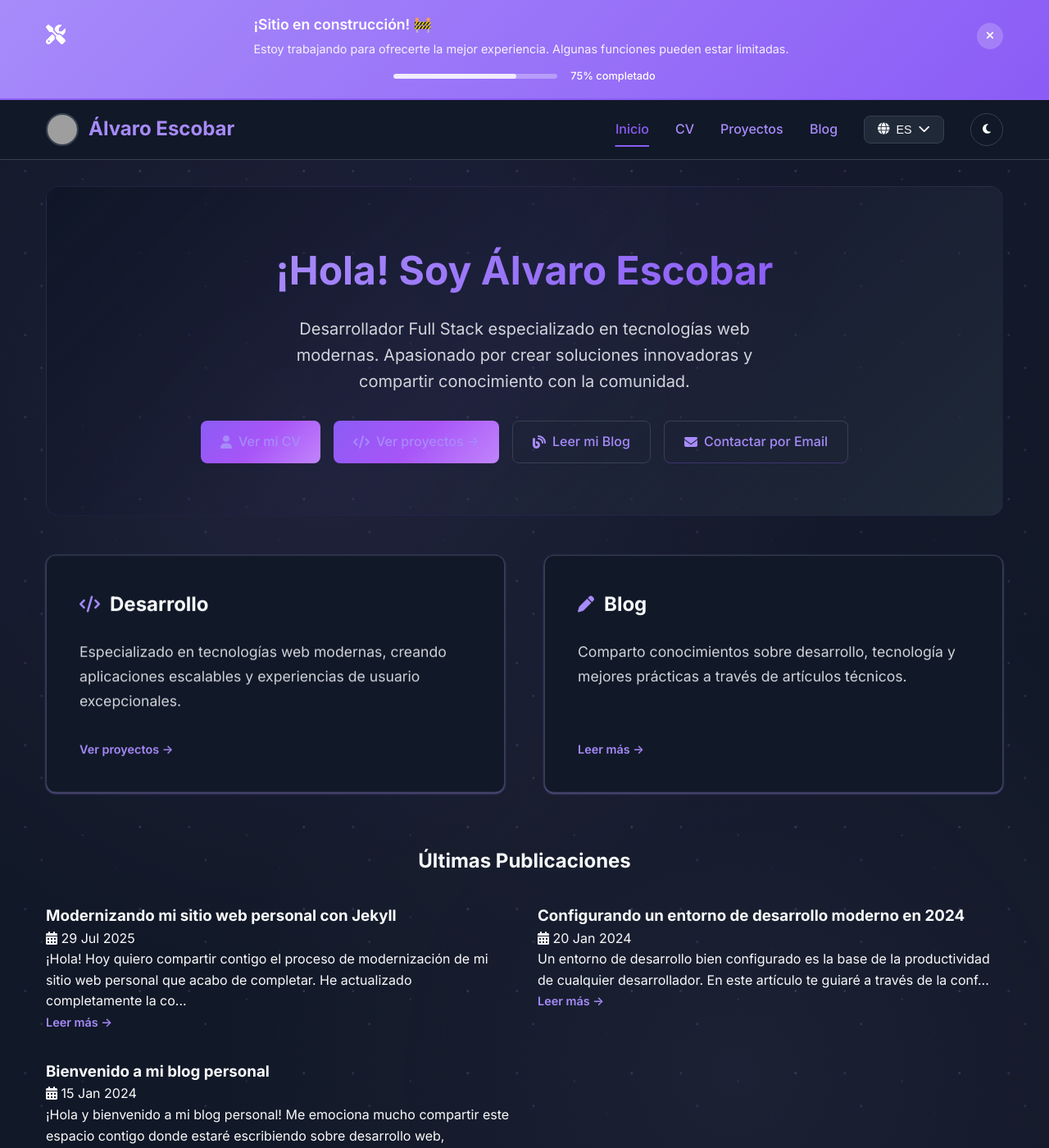
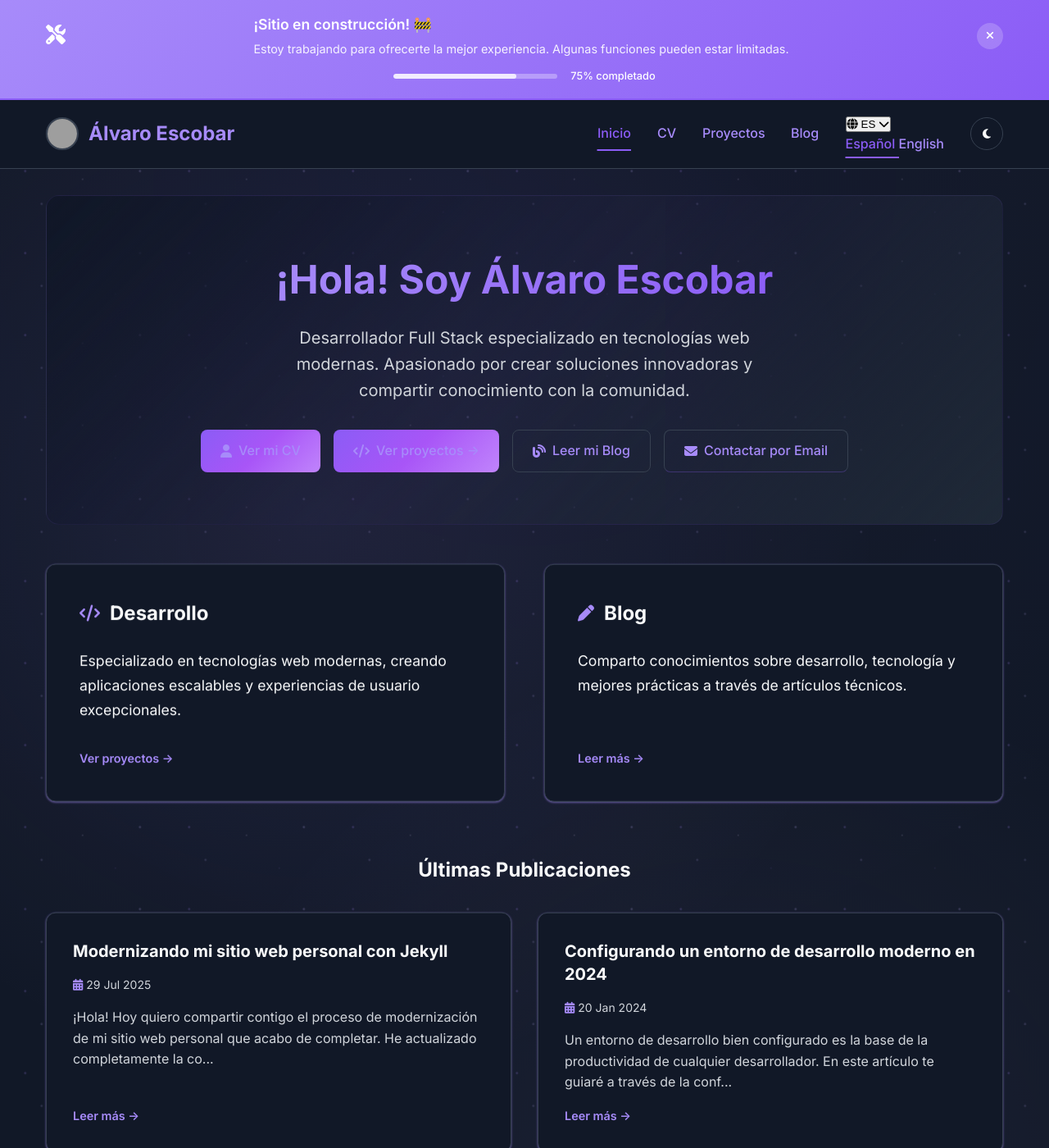
Before and after one commit to l3onkers/l3onkers.github.io, a Jekyll site: the page built from index.html, in a window 1280 px wide and 1400 px high. Shown: the whole window at 82% size. Built offline with Jekyll 4.4.1, drawn with Linux system fonts in a browser that asks for light colours; grey boxes are pictures that could not be loaded.

Commit message:
🎨 Aplicar estilo unificado a tarjetas de 'Últimas Publicaciones'
- Añadidos estilos CSS para .post-preview que replican el diseño de project-card
- Mismo background, border-radius, box-shadow, border y animación float
- Convertidas las tarjetas en elementos completamente clicables (.card-clickable)
- Añadidos atributos role, tabindex, data-href y aria-label para accesibilidad
- Implementados delays de animación escalonados (0s, 0.1s, 0.2s, 0.3s)
- Aplicado tanto a la versión española como inglesa
- Mejor estructura y espaciado para post-meta, excerpt y read-more
- Estilos mejorados para tags y categorías de posts

```diff
--- a/assets/css/style.css
+++ b/assets/css/style.css
@@ -1767,149 +1767,143 @@ html {
 }
 
 /* Hide banner when dismissed */
-.construction-banner.hidden {
-  display: none;
-}
-
-/* Language Selector */
-.language-selector {
-  position: relative;
-  display: inline-block;
-}
-
-.language-toggle {
+
+/* Post Preview Cards - Same style as project cards */
+.post-preview {
+  background: var(--bg-color);
+  border-radius: 12px;
+  overflow: hidden;
+  box-shadow: var(--shadow);
+  transition: var(--transition);
+  border: 1px solid var(--border-color);
+  animation: float 6s ease-in-out infinite;
+  padding: 2rem;
+  display: flex;
+  flex-direction: column;
+  gap: 1rem;
+}
+
+.post-preview:hover {
+  transform: translateY(-4px);
+  box-shadow: var(--shadow-lg);
+}
+
+.post-preview:nth-child(2n) {
+  animation-delay: -2s;
+}
+
+.post-preview:nth-child(3n) {
+  animation-delay: -4s;
+}
+
+.post-preview h3 {
+  margin: 0;
+  font-size: 1.25rem;
+  line-height: 1.4;
+}
+
+.post-preview h2 {
+  margin: 0;
+  font-size: 1.25rem;
+  line-height: 1.4;
+}
+
+.post-meta {
+  display: flex;
+  flex-wrap: wrap;
+  gap: 1rem;
+  font-size: 0.875rem;
+  color: var(--text-secondary);
+  margin: 0;
+}
+
+.post-meta time,
+.post-meta .post-author,
+.post-meta .post-categories {
+  display: flex;
+  align-items: center;
+  gap: 0.25rem;
+}
+
+.post-meta i {
+  color: var(--primary-color);
+}
+
+.post-excerpt {
+  color: var(--text-secondary);
+  line-height: 1.6;
+  flex-grow: 1;
+  margin: 0;
+}
+
+.post-preview .read-more {
+  margin-top: auto;
+  align-self: flex-start;
+}
+
+/* Animation delays for post preview cards */
+.post-preview.anim-delay-0 {
+  animation-delay: 0s;
+}
+
+.post-preview.anim-delay-1 {
+  animation-delay: 0.1s;
+}
+
+.post-preview.anim-delay-2 {
+  animation-delay: 0.2s;
+}
+
+.post-preview.anim-delay-3 {
+  animation-delay: 0.3s;
+}
+
+.post-preview:nth-child(1) {
+  animation-delay: 0s;
+}
+
+.post-preview:nth-child(2) {
+  animation-delay: 0.1s;
+}
+
+.post-preview:nth-child(3) {
+  animation-delay: 0.2s;
+}
+
+.post-preview:nth-child(4) {
+  animation-delay: 0.3s;
+}
+
+/* Post tags styling */
+.post-tags {
+  display: flex;
+  flex-wrap: wrap;
+  gap: 0.5rem;
+  margin: 0.5rem 0 0 0;
+}
+
+.tag {
   background: var(--bg-secondary);
+  color: var(--text-secondary);
+  padding: 0.25rem 0.5rem;
+  border-radius: 4px;
+  font-size: 0.75rem;
+  font-weight: 500;
   border: 1px solid var(--border-color);
-  color: var(--text-color);
-  padding: 0.5rem 1rem;
-  border-radius: 0.5rem;
-  cursor: pointer;
-  display: flex;
-  align-items: center;
-  gap: 0.5rem;
-  font-size: 0.9rem;
-  transition: var(--transition);
-}
-
-.language-toggle:hover {
+  transition: var(--transition);
+}
+
+.tag:hover {
+  background: rgba(139, 92, 246, 0.1);
+  border-color: var(--primary-color);
+  color: var(--primary-color);
+}
+
+.category {
   background: var(--primary-color);
   color: white;
-  border-color: var(--primary-color);
-}
-
-.language-dropdown {
-  position: absolute;
-  top: 100%;
-  right: 0;
-  background: var(--bg-color);
-  border: 1px solid var(--border-color);
-  border-radius: 0.5rem;
-  box-shadow: var(--shadow-lg);
-  min-width: 120px;
-  z-index: 1000;
-  opacity: 0;
-  visibility: hidden;
-  transform: translateY(-10px);
-  transition: all 0.3s ease;
-}
-
-.language-dropdown.show {
-  opacity: 1;
-  visibility: visible;
-  transform: translateY(0);
-}
-
-.language-option {
-  display: flex;
-  align-items: center;
-  gap: 0.5rem;
-  padding: 0.75rem 1rem;
-  text-decoration: none;
-  color: var(--text-color);
-  transition: var(--transition);
-  border-bottom: 1px solid var(--border-color);
-}
-
-.language-option:last-child {
-  border-bottom: none;
-}
-
-.language-option:hover {
-  background: var(--bg-secondary);
-}
-
-.language-option.active {
-  background: var(--primary-color);
-  color: white;
-}
-
-.language-option.active:hover {
-  background: var(--primary-hover);
-}
-
-/* Card links - Make entire cards clickable */
-.card-link {
-  text-decoration: none;
-  color: inherit;
-  display: block;
-  transition: var(--transition);
-}
-
-.card-link:hover {
-  text-decoration: none;
-  color: inherit;
-  transform: translateY(-5px);
-  box-shadow: var(--shadow-lg);
-}
-
-.card-link:focus {
-  outline: 2px solid var(--primary-color);
-  outline-offset: 2px;
-}
-
-.card-link .read-more {
-  color: var(--primary-color);
+  padding: 0.125rem 0.5rem;
+  border-radius: 4px;
+  font-size: 0.75rem;
   font-weight: 500;
-  transition: var(--transition);
-}
-
-.card-link:hover .read-more {
-  color: var(--primary-hover);
-}
-
-/* Card clickable divs - Same behavior as card-link but for div elements */
-.card-clickable {
-  cursor: pointer;
-  user-select: none;
-  transition: var(--transition);
-}
-
-.card-clickable:hover {
-  transform: translateY(-5px);
-  box-shadow: var(--shadow-lg);
-}
-
-.card-clickable:focus {
-  outline: 2px solid var(--primary-color);
-  outline-offset: 2px;
-}
-
-.card-clickable .read-more {
-  color: var(--primary-color);
-  font-weight: 500;
-  transition: var(--transition);
-}
-
-.card-clickable:hover .read-more {
-  color: var(--primary-hover);
-}
-
-.card-clickable h3 {
-  color: inherit;
-}
-
-.card-clickable p {
-  color: var(--text-secondary);
-}
-
-/* Hide banner when dismissed */
+}
--- a/en/index.html
+++ b/en/index.html
@@ -56,7 +56,11 @@ lang: en
     <h2 class="section-title" data-translate="home.sections.latest_posts">Latest Posts</h2>
     <div class="grid grid-2">
         {% for post in english_posts limit:4 %}
-        <article class="post-preview">
+        <article class="post-preview card-clickable fade-in-up animate-in anim-delay-{{ forloop.index0 }}"
+                 role="button"
+                 tabindex="0"
+                 data-href="{{ post.url | relative_url }}"
+                 aria-label="Read article: {{ post.title }}">
             <h3><a href="{{ post.url | relative_url }}">{{ post.title }}</a></h3>
             <div class="post-meta">
                 <time datetime="{{ post.date | date_to_xmlschema }}">
--- a/index.html
+++ b/index.html
@@ -55,7 +55,11 @@ layout: default
     <h2 class="section-title" data-translate="home.sections.latest_posts">Últimas Publicaciones</h2>
     <div class="grid grid-2">
         {% for post in spanish_posts limit:4 %}
-        <article class="post-preview">
+        <article class="post-preview card-clickable fade-in-up animate-in anim-delay-{{ forloop.index0 }}"
+                 role="button"
+                 tabindex="0"
+                 data-href="{{ post.url | relative_url }}"
+                 aria-label="Leer artículo: {{ post.title }}">
             <h3><a href="{{ post.url | relative_url }}">{{ post.title }}</a></h3>
             <div class="post-meta">
                 <time datetime="{{ post.date | date_to_xmlschema }}">
```
